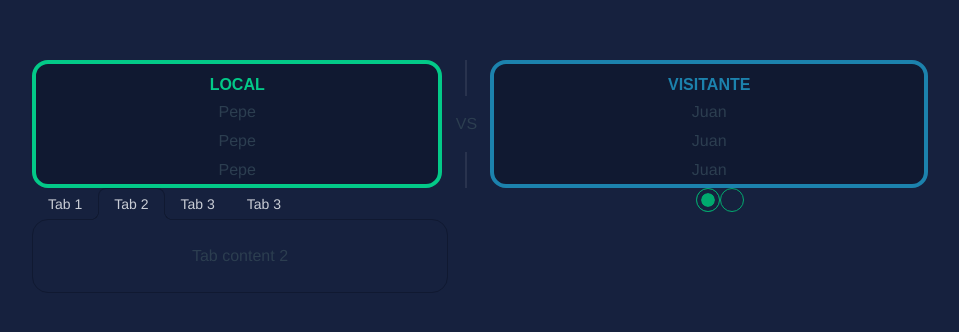
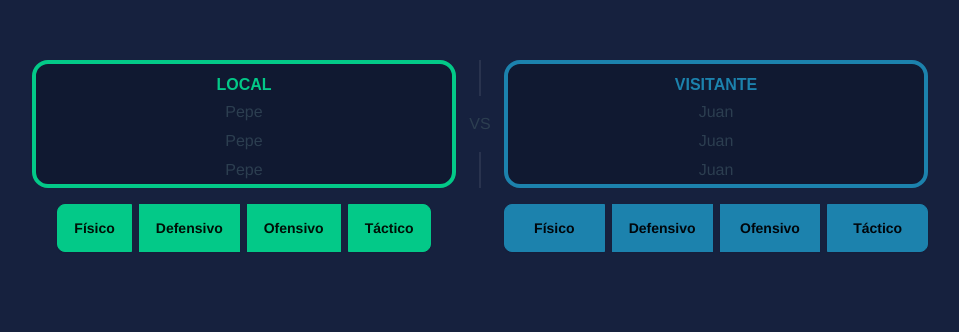
Before and after one commit to DavidPedrenho/vue-app-tfg, a Vue app: page /crear-equipos in a window 1280 px wide. Shown: the top 332 px of the page, without its empty margins (160-1119 px from the left). Built offline with nearby package versions, Linux system fonts and the light colour scheme.

Commit message:
medias tipos de equipo, correcto

```diff
--- a/src/components/Teams/CreateTeams-components.vue
+++ b/src/components/Teams/CreateTeams-components.vue
@@ -4,7 +4,7 @@
 
         <div class="flex flex-col lg:flex-row max-w-4xl mx-auto">
             <div
-                class="grid flex-grow justify-center items-center h-32 card bg-base-300 border-4 border-secondary rounded-box ">
+                class="grid flex-grow justify-center items-center h-32 card bg-base-300 border-4 border-secondary rounded-box flex-1">
                 <h2 class="font-sans mt-2 font-bold block text-l leading-tight text-secondary">
                     LOCAL
                 </h2>
@@ -16,7 +16,7 @@
             <div class="divider lg:divider-horizontal">VS</div>
 
             <div
-                class="grid flex-grow justify-center items-center h-32 card bg-base-300 border-4 border-primary rounded-box ">
+                class="grid flex-grow justify-center items-center h-32 card bg-base-300 border-4 border-primary rounded-box flex-1">
                 <h2 class="font-sans mt-2 font-bold block text-l leading-tight text-primary">
                     VISITANTE
                 </h2>
@@ -26,56 +26,60 @@
             </div>
 
 
+
+
+
         </div>
 
         <!-- MEDIAS EQUIPOS -->
 
 
-        <!-- <div class="flex sm:space-x-6 lg:space-x-12  mt-4 lg:flex-row max-w-4xl mx-auto">
-            <div
-                class="grid flex-grow justify-center items-center h-32 card bg-base-300 border-4 border-secondary rounded-box ">
-                <h2 class="font-sans mt-2 font-bold block text-l leading-tight text-secondary">
-                    LOCAL
-                </h2>
+        <div class="flex flex-col lg:flex-row max-w-4xl mx-auto sm:space-x-12 mt-4">
+
+
+
+            <div class="w-1/2">
+
+
+                <div class=" join inline-flex w-full gap-2 sm:my-0 my-1 sm:justify-center ">
+
+                    <div>
+                        <button  v-on:click="toggleActive('button1')" class="btn join-item btn-secondary ">Físico</button>
+                        <p v-if= "activeButtons.button1" class="mt-1 text-gray-400">M: 87</p>
+                    </div>
+
+                    <div>
+                        <button v-on:click="toggleActive('button2')" class="btn join-item btn-secondary ">Defensivo</button>
+                        <p v-if= "activeButtons.button2" class="mt-1 text-gray-400">M: 74</p>
+                    </div>
+                    <div>
+                        <button v-on:click="toggleActive('button3')" class="btn join-item btn-secondary ">Ofensivo</button>
+                        <p v-if= "activeButtons.button3" class="mt-1 text-gray-400">M: 63</p>
+                    </div>
+                    <div>
+                        <button v-on:click="toggleActive('button4')" class="btn join-item btn-secondary ">Táctico</button>
+                        <p v-if= "activeButtons.button4" class="mt-1 text-gray-400">M: 79</p>
+                    </div>
+
+
+
+                </div>
 
             </div>
 
 
 
-            <div
-                class="grid flex-grow justify-center items-center  h-32 card bg-base-300 border-4 border-primary rounded-box ">
-                <h2 class="font-sans mt-2 font-bold block text-l leading-tight text-primary">
-                    VISITANTE
-                </h2>
+            <div class="w-1/2">
 
-            </div>
+                <div class=" join inline-flex w-full gap-2 sm:my-0 my-1 ">
 
+                    <button class="btn join-item btn-primary flex-1">Físico</button>
+                    <button class="btn join-item btn-primary flex-1">Defensivo</button>
+                    <button class="btn join-item btn-primary flex-1">Ofensivo</button>
+                    <button class="btn join-item btn-primary flex-1">Táctico</button>
 
-        </div> -->
+                </div>
 
-        <div class="flex flex-col lg:flex-row max-w-4xl mx-auto justify-center sm:space-x-6  lg:space-x-16">
-
-
-
-            <div class="w-1/2 ">
-                <div role="tablist" class="tabs tabs-lifted ">
-                <input type="radio" name="my_tabs_2" role="tab" class="tab" aria-label="Tab 1" />
-                <div role="tabpanel" class="tab-content bg-base-100 border-base-300 rounded-box p-6">Tab content 1</div>
-
-                <input type="radio" name="my_tabs_2" role="tab" class="tab " aria-label="Tab 2" checked />
-                <div role="tabpanel" class="tab-content bg-base-100 border-base-300 rounded-box p-6">Tab content 2</div>
-
-                <input type="radio" name="my_tabs_2" role="tab" class="tab" aria-label="Tab 3" />
-                <div role="tabpanel" class="tab-content bg-base-100 border-base-300 rounded-box p-6">Tab content 3</div>
-
-                <input type="radio" name="my_tabs_2" role="tab" class="tab" aria-label="Tab 3" />
-                <div role="tabpanel" class="tab-content bg-base-100 border-base-300 rounded-box p-6">Tab content 3</div>
-            </div>
-            </div>
-
-            <div class="w-1/2">
-                <input type="radio" name="radio-5" class="radio radio-success" checked />
-                <input type="radio" name="radio-5" class="radio radio-success" />
             </div>
 
 
@@ -88,6 +92,39 @@
 </template>
 
 <script>
+/* eslint-disable */
+
+
+export default {
+  name: 'CreateTeamsComponent',
+  data() {
+    return {
+        activeButtons: {
+        button1: false,
+        button2: false,
+        button3: false,
+        button4: false,
+      }
+    };
+  },
+  methods: {
+
+
+    toggleActive(button) {
+         // Desactivar todos los botones
+      for (let key in this.activeButtons) {
+        this.activeButtons[key] = false;
+      }
+      // Activar solo el botón clicado
+      this.activeButtons[button] = true;
+    }
+
+
+  }
+};
+
+
+
 </script>
 
 
```
